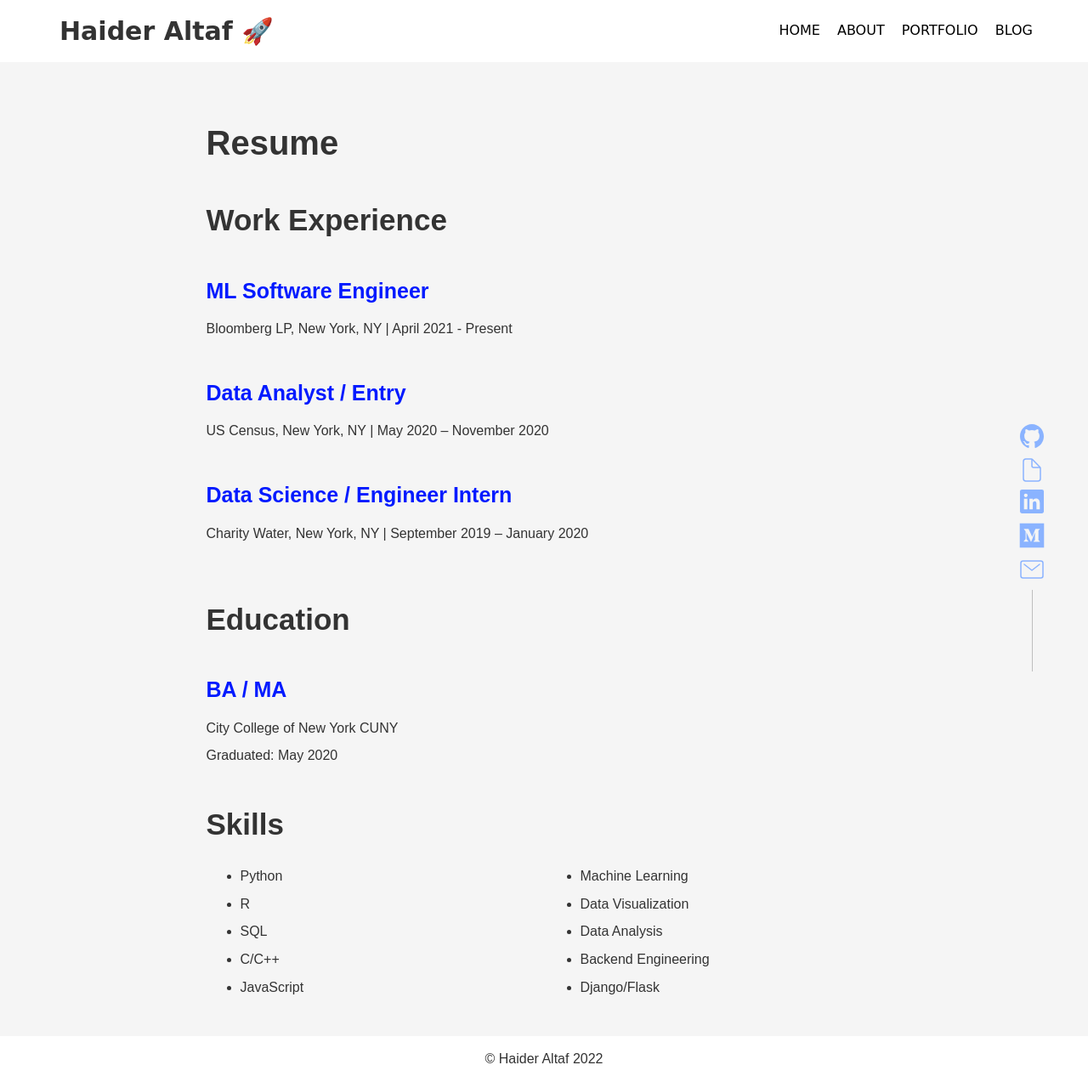
After one commit to haltaf000/Personal_Website, a Django app: template website/templates/website/resume.html in a window 1280 px wide. The commit adds this page. Shown: the whole page at 85% size. Run offline with Django 4.2, Linux system fonts and the light colour scheme; the template is opened without the code that fills it, so the values that code supplies are empty; some libraries are stand-ins or nearby versions.

Commit message:
added resume

```diff
--- a/website/static/website/styles.css
+++ b/website/static/website/styles.css
@@ -303,15 +303,52 @@ hr {
     background-color: whitesmoke;
 }
 
-.writings h2 {
-    font-family: Lato;
-    font-size: 50px;
-    font-weight: 400;
+.writings h1 {
+    font-family: Arial, Helvetica, sans-serif;
+    font-size: 40px;
+    font-weight: 600;
+
 }
 
+.writings h2 {
+    font-family: Arial, Helvetica, sans-serif;
+    font-size: 35px;
+    font-weight: 600;
+
+}
+
+.writings h3 {
+    font-family: Arial, Helvetica, sans-serif;
+    font-size: 25px;
+    font-weight: 400;
+
+}
+
+.writings h4 {
+    font-family: Arial, Helvetica, sans-serif;
+    font-size: 22px;
+    font-weight: 600;
+
+}
+
+.writings h5 {
+    font-family: Arial, Helvetica, sans-serif;
+    font-size: 20px;
+    font-weight: 600;
+
+}
+
+.writings h6 {
+    font-family: Arial, Helvetica, sans-serif;
+    font-size: 15px;
+    font-weight: 600;
+
+}
+
+/*
 .writings h4:hover {
     color: yellow;
-}
+}*/
 
 .writings .container {
     text-align: left;
@@ -322,7 +359,6 @@ hr {
 .writings h3 {
     font-family: Arial, Helvetica, sans-serif;
     font-weight: 550;
-    font-size: 20px;
     padding-bottom: 10px;
     color: #001aff;
 }
@@ -360,12 +396,6 @@ small {
     background-color: whitesmoke;
 }
 
-.writings h2 {
-    font-family: Lato;
-    font-size: 50px;
-    font-weight: 400;
-
-}
 
 .tech .container {
     text-align: left;
--- a/website/templates/website/index.html
+++ b/website/templates/website/index.html
@@ -47,7 +47,7 @@
                 </li>
 
                 <li class="contact1-link"></li>
-                    <a><ion-icon size="large" name="document-outline"></ion-icon></a>
+                    <a href="{% url 'resume' %}"><ion-icon size="large" name="document-outline"></ion-icon></a>
                 </li>
 
                 <li class="contact1-link">
--- /dev/null
+++ b/website/templates/website/resume.html
@@ -0,0 +1,79 @@
+{% extends "website/index.html" %}
+{% load static %}
+
+
+{% block head %}
+    <link rel="stylesheet" href="{% static 'website/styles.css' %}">
+
+{% endblock %}
+
+{% block content %}
+
+<section class="writings">
+    <div class="container">
+      <div class="row">
+        <div class="col-md-12">
+          <h1>Resume</h1>
+        </div>
+      </div>
+      <br>
+        <div class="row">
+          <div class="col-md-12">
+            <h2>Work Experience</h2>
+            <br>
+            <h3>ML Software Engineer</h3>
+            <p>Bloomberg LP, New York, NY  |  April 2021 - Present</p>
+
+           <br>
+            <h3>Data Analyst / Entry </h3>
+            <p>US Census, New York, NY  |  May 2020 – November 2020</p>
+            <br>
+
+            <h3>Data Science / Engineer Intern  </h3>
+            <p>Charity Water, New York, NY  |  September 2019 – January 2020</p>
+            <br>
+          </div>
+        </div>
+        <br>
+        <div class="row">
+          <div class="col-md-12">
+            <h2>Education</h2>
+            <br>
+            <h3>BA / MA</h3>
+            <p>City College of New York CUNY</p>
+            <p>Graduated: May 2020</p>
+          </div>
+        </div>
+        <br>
+        <div class="row">
+          <div class="col-md-12">
+           <h2>Skills</h2>
+          </div>
+        </div>
+        <br>
+        <div class="row">
+          <div class="col-md-6">
+            <ul>
+              <li><p>Python</p></li>
+              <li><p>R</p></li>
+              <li><p>SQL</p></li>
+              <li><p>C/C++</p></li>
+              <li><p>JavaScript</p></li>
+            </ul>
+          </div>
+          <div class="col-md-6">
+            <ul>
+              <li><p>Machine Learning</p></li>
+              <li><p>Data Visualization</p></li>
+              <li><p>Data Analysis</p></li>
+              <li><p>Backend Engineering</p></li>
+              <li><p>Django/Flask</p></li>
+            </ul>
+          </div>
+        </div>
+      </div>
+
+
+</section>
+
+{% endblock %}
--- a/website/urls.py
+++ b/website/urls.py
@@ -5,6 +5,7 @@ from .views import HomeView, PostDetailView, UpdatePostView, AddPostView, Delete
 urlpatterns = [
     path("", views.home, name="home"),
     path('about/', views.about, name='about'),
+    path('resume/', views.resume_page, name='resume'),
     path('porfolio', ProjectView.as_view(), name='portfolio'),
     path('tech', TechView.as_view(), name='tech'),
     path('success',views.success, name='success'),
--- a/website/views.py
+++ b/website/views.py
@@ -17,6 +17,9 @@ def about(request):
 
 def success(request):
     return render(request, "website/success.html", {})
+
+def resume_page(request):
+    return render(request, "website/resume.html", {})
 
 def about(request):
     if request.method == 'POST':
```
